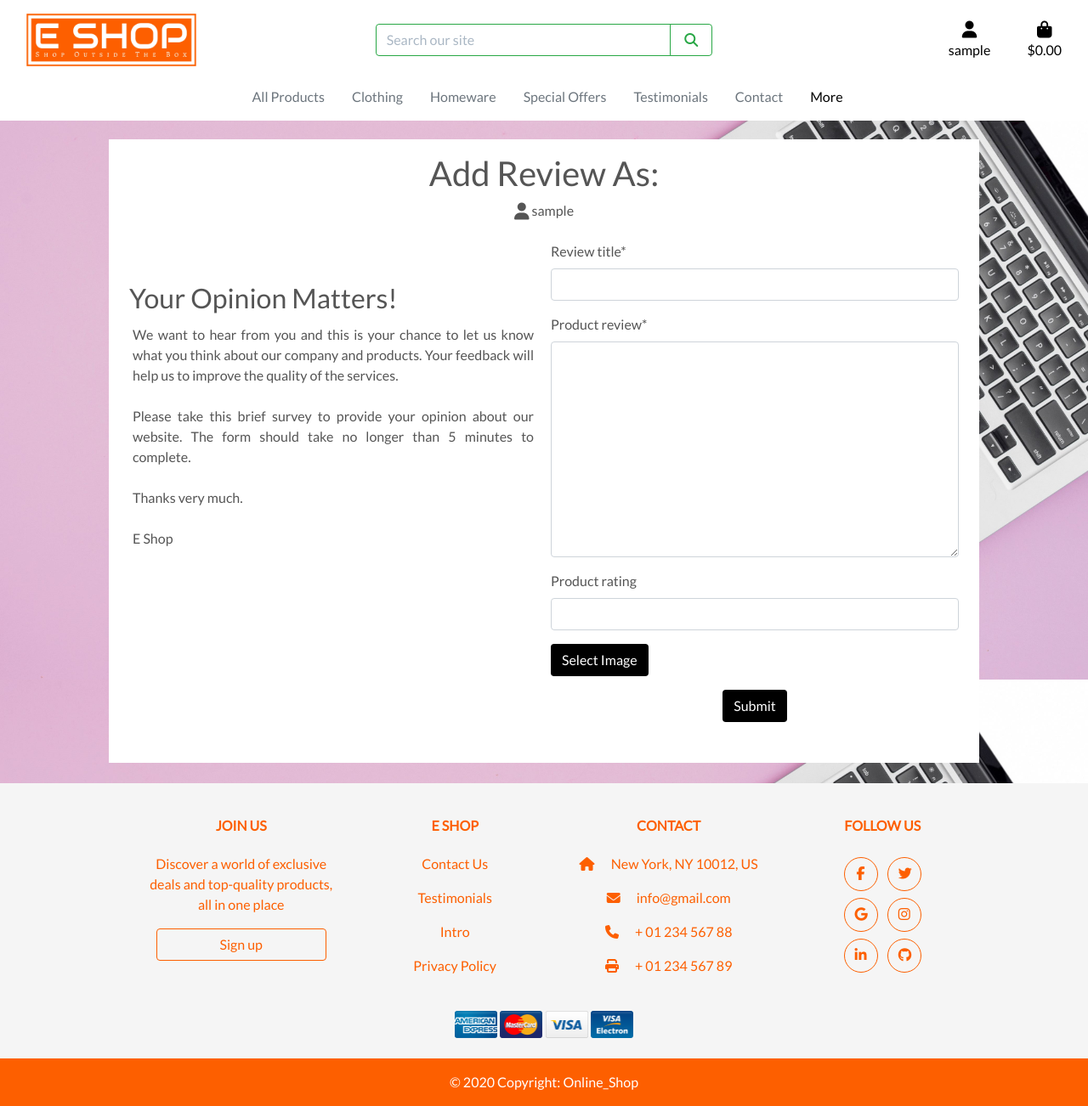
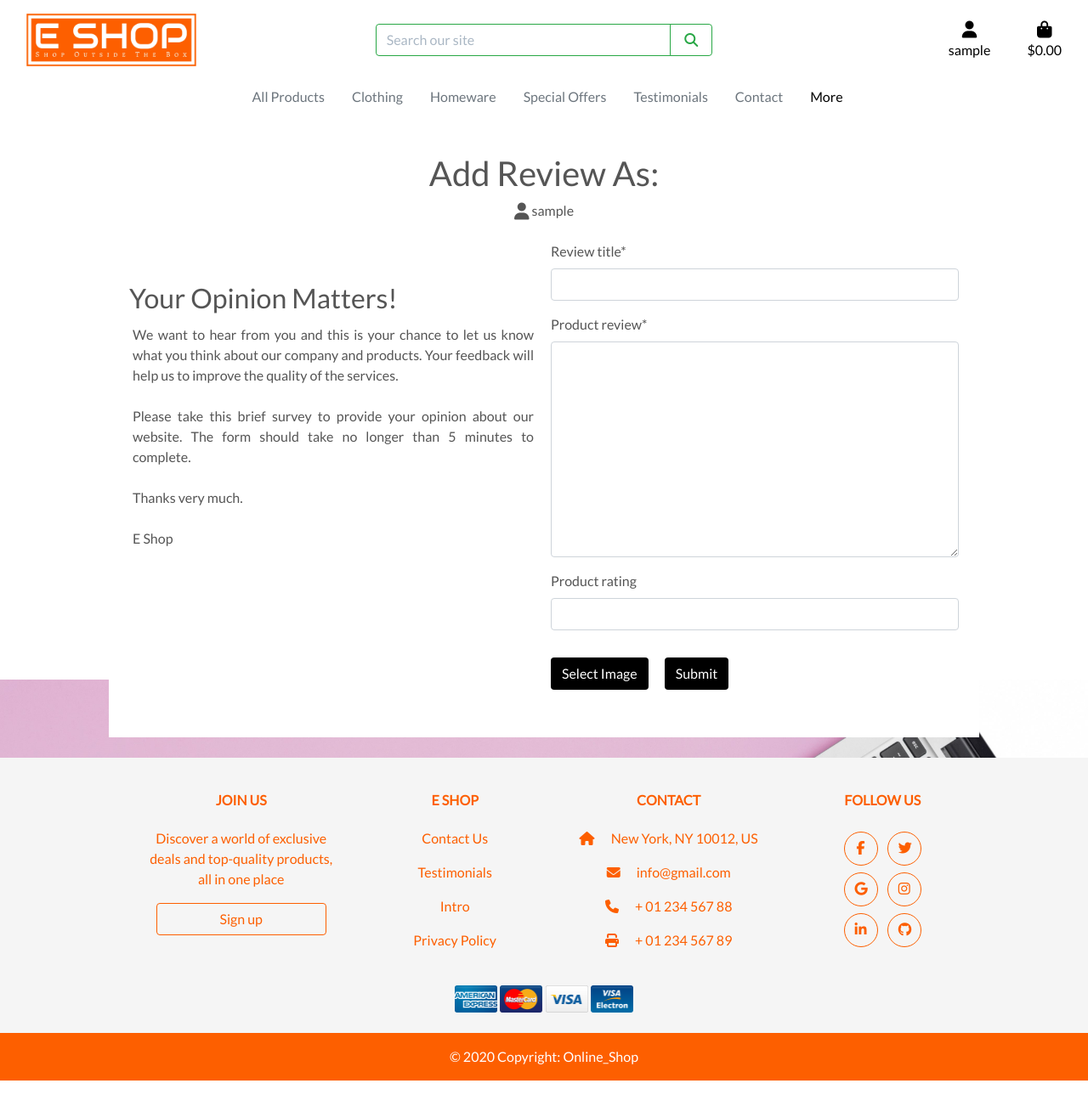
Before and after one commit to Marcopolo1975/PP-5, a Django app: page /reviews/add_review/ in a window 1280 px wide. Shown: the whole page at 85% size. After the commit the page ends 1272 px from the top, so only its background shows below. Run offline with Django 3.2, Linux system fonts and the light colour scheme; the visitor is signed in with stand-in values (Sample User, id 1); some libraries are stand-ins or nearby versions.

Commit message:
update style , testimonials and reviews pages

```diff
--- a/reviews/templates/custom_widget_templates/custom_clearable_file_input.html
+++ b/reviews/templates/custom_widget_templates/custom_clearable_file_input.html
@@ -15,5 +15,10 @@
 <span class="btn-black btn btn-file">
     Select Image <input id="new-image" type="{{ widget.type }}" name="{{ widget.name }}"{% include "django/forms/widgets/attrs.html" %}>
 </span>
+<span>
+    <button class="btn-black btn right m-3" type="submit" value="Save" aria-label="Submit Review">
+        Submit
+    </button>
+</span>
 <p><strong class="text-danger" id="filename"></strong></p>
 <!-- END OF IMAGE WIDGET SECTION -->
--- a/reviews/templates/reviews/add_edit_review.html
+++ b/reviews/templates/reviews/add_edit_review.html
@@ -11,6 +11,7 @@
 {% endblock %}
 {% block content %}
 <!-- ADD/UPDATE REVIEWS SECTION -->
+<div class="overlay"></div>
 <div id="add_review" class="edit-comments">
    <div class="container bg-white">
       <div class="row p-3">
@@ -55,11 +56,6 @@
                {{ field }}
                {% endif %}
                {% endfor %}
-            <div class="text-center">
-                  <button class="btn-black btn right mb-4" type="submit" value="Save" aria-label="Submit Review">
-                  Submit
-                  </button>
-               </div>
             </form>
          </div>
       </div>
--- a/reviews/templates/reviews/reviews.html
+++ b/reviews/templates/reviews/reviews.html
@@ -13,9 +13,9 @@
 
 {% block content %}
 
-
+<div class="overlay"></div>
 <!-- REVIEWS SECTION -->
-<section id="reviews" class="container mt-5 bg-white rounded">
+<section id="reviews" class="container mt-1 bg-white rounded">
    <div class="row p-3">
       <!-- Vertical Banner -->
       {% include "includes/banner_vertical.html" %}
--- a/testimonials/templates/testimonials/testimonials.html
+++ b/testimonials/templates/testimonials/testimonials.html
@@ -12,6 +12,7 @@
 {% endblock %}
 
 {% block content %}
+<div class="overlay"></div>
 <div class="container bg-white rounded">
     <div class="row">
         <div class="col-12">
```
Also changed, not shown: media/reviews_images/headphones.jpg (added), media/reviews_images/visa_card_100_x_66.webp (added).
